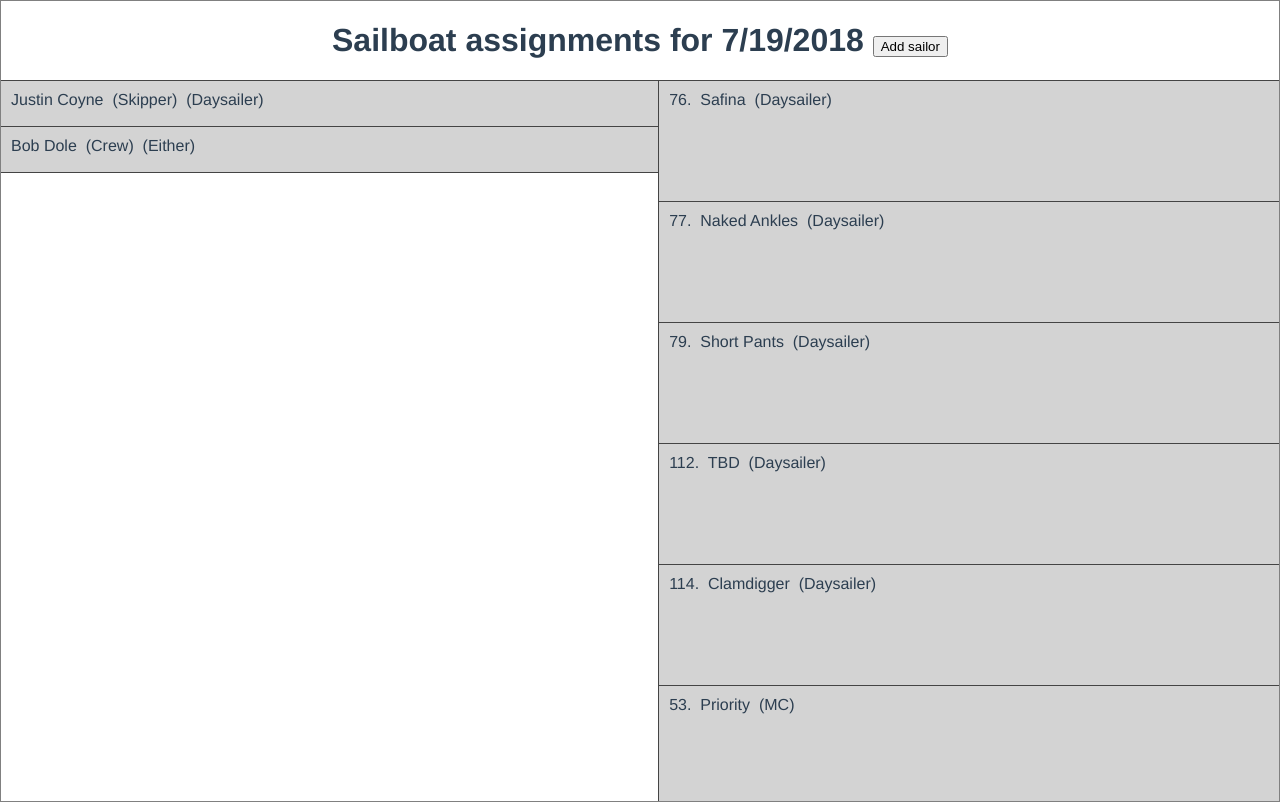
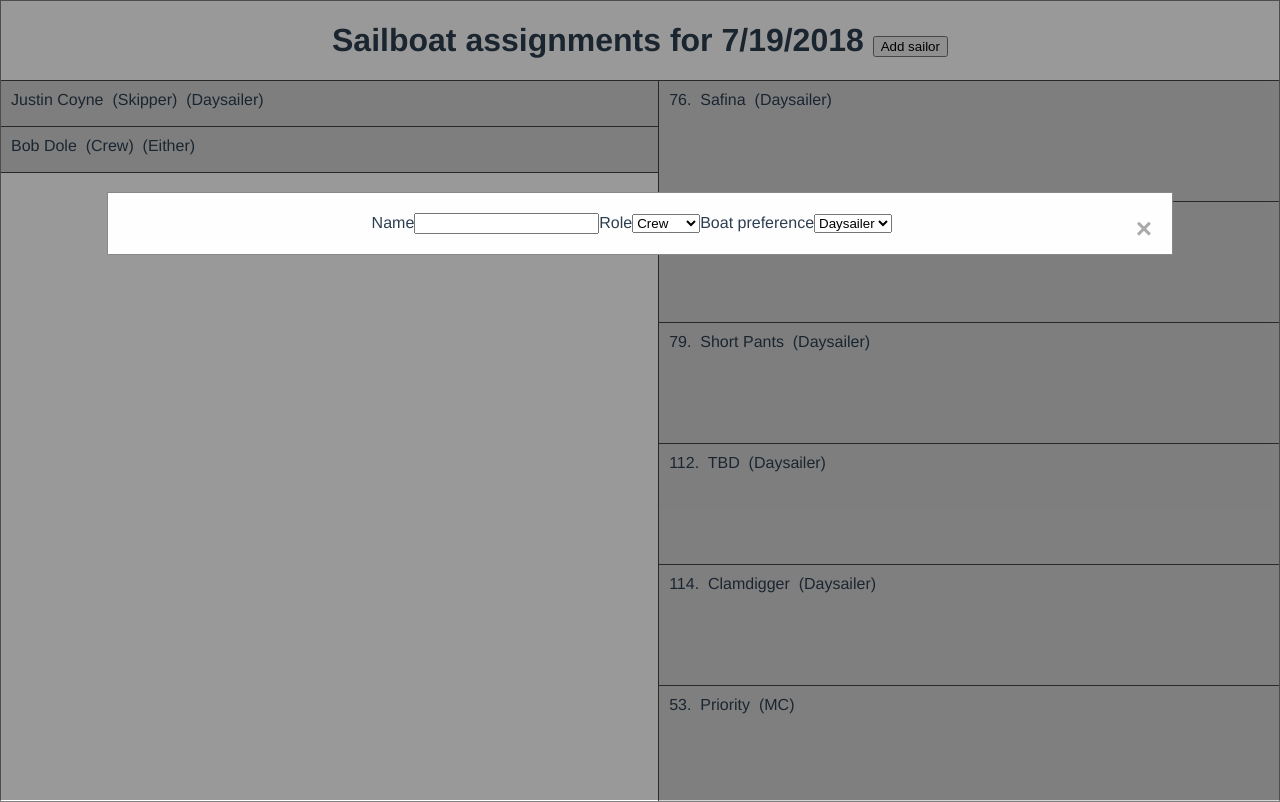
Before and after one commit to jcoyne/dockmaster, a Vue app: page / in a window 1280 px wide. Both pictures are taken after a click on the button "Add sailor". Built offline with nearby package versions, Linux system fonts and the light colour scheme.

Commit message:
Initial modal

```diff
--- a/src/App.vue
+++ b/src/App.vue
@@ -1,9 +1,26 @@
 <template>
   <div id="app">
-    <header><h1>Sailboat assignments for 7/19/2018 <button>Add sailor</button></h1>
+    <header>
+      <h1>Sailboat assignments for 7/19/2018
+      <button v-on:click="openModal">Add sailor</button>
+      </h1>
     </header>
     <SailorList/>
     <BoatList/>
+
+    <!-- The Modal -->
+    <div id="myModal" class="modal">
+
+      <!-- Modal content -->
+      <div class="modal-content">
+        <span class="close" v-on:click="closeModal">&times;</span>
+
+        <label for="name">Name</label><input name="name">
+        <label for="role">Role</label><select name="role"><option>Crew</option><option>Skipper</option></select>
+        <label for="preference">Boat preference</label><select name="preference"><option>Daysailer</option><option>MC</option><option>Vic18</option><option>Any</option></select>
+      </div>
+
+    </div>
   </div>
 </template>
 
@@ -16,6 +33,18 @@ export default {
   components: {
     BoatList,
     SailorList
+  },
+  methods: {
+    openModal: function (event) {
+      // Get the modal
+      var modal = document.getElementById('myModal');
+      modal.style.display = "block";
+    },
+    closeModal: function (event) {
+      // Get the modal
+      var modal = document.getElementById('myModal');
+      modal.style.display = "none";
+    }
   }
 }
 </script>
@@ -59,4 +88,42 @@ ul.items {
   background-color: lightgray;
 }
 
+/* The Modal (background) */
+.modal {
+   display: none; /* Hidden by default */
+   position: fixed; /* Stay in place */
+   z-index: 1; /* Sit on top */
+   left: 0;
+   top: 0;
+   width: 100%; /* Full width */
+   height: 100%; /* Full height */
+   overflow: auto; /* Enable scroll if needed */
+   background-color: rgb(0,0,0); /* Fallback color */
+   background-color: rgba(0,0,0,0.4); /* Black w/ opacity */
+}
+
+/* Modal Content/Box */
+.modal-content {
+   background-color: #fefefe;
+   margin: 15% auto; /* 15% from the top and centered */
+   padding: 20px;
+   border: 1px solid #888;
+   width: 80%; /* Could be more or less, depending on screen size */
+}
+
+/* The Close Button */
+.close {
+   color: #aaa;
+   float: right;
+   font-size: 28px;
+   font-weight: bold;
+}
+
+.close:hover,
+.close:focus {
+   color: black;
+   text-decoration: none;
+   cursor: pointer;
+}
+
 </style>
```
